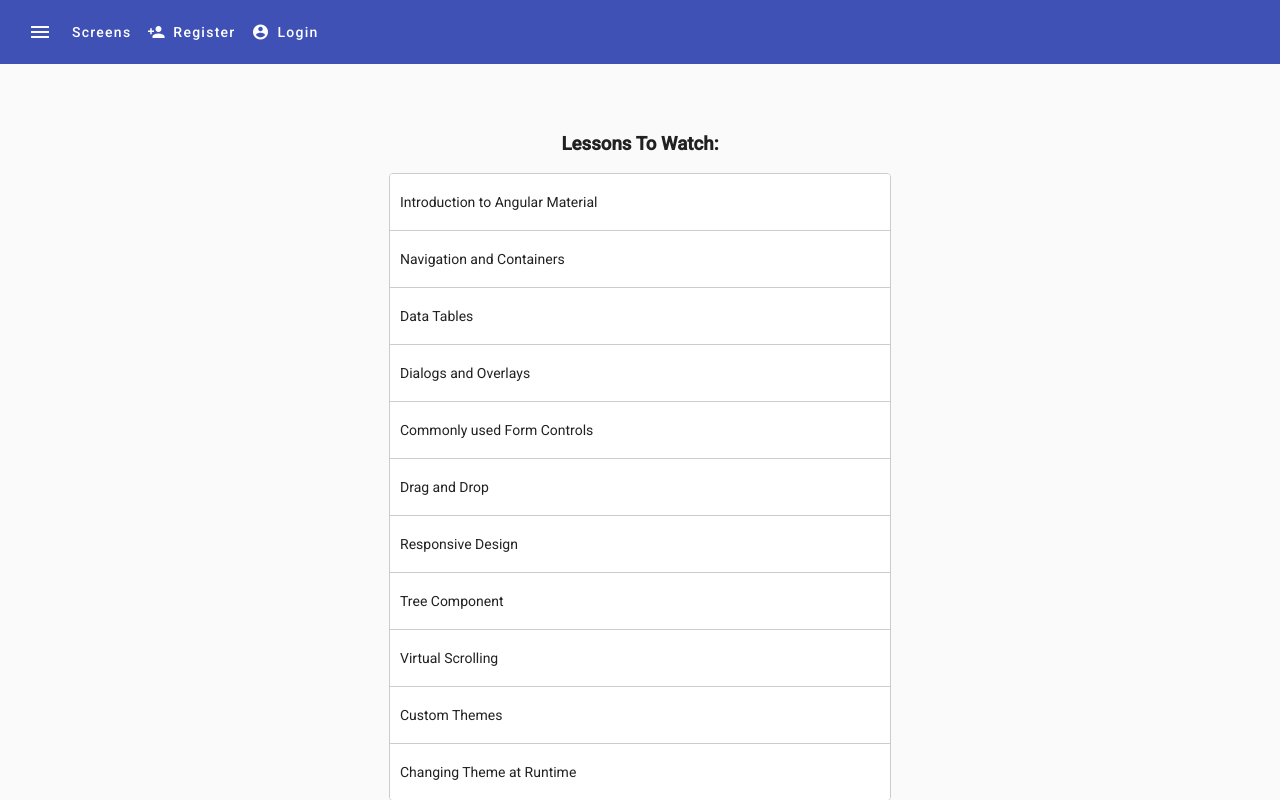
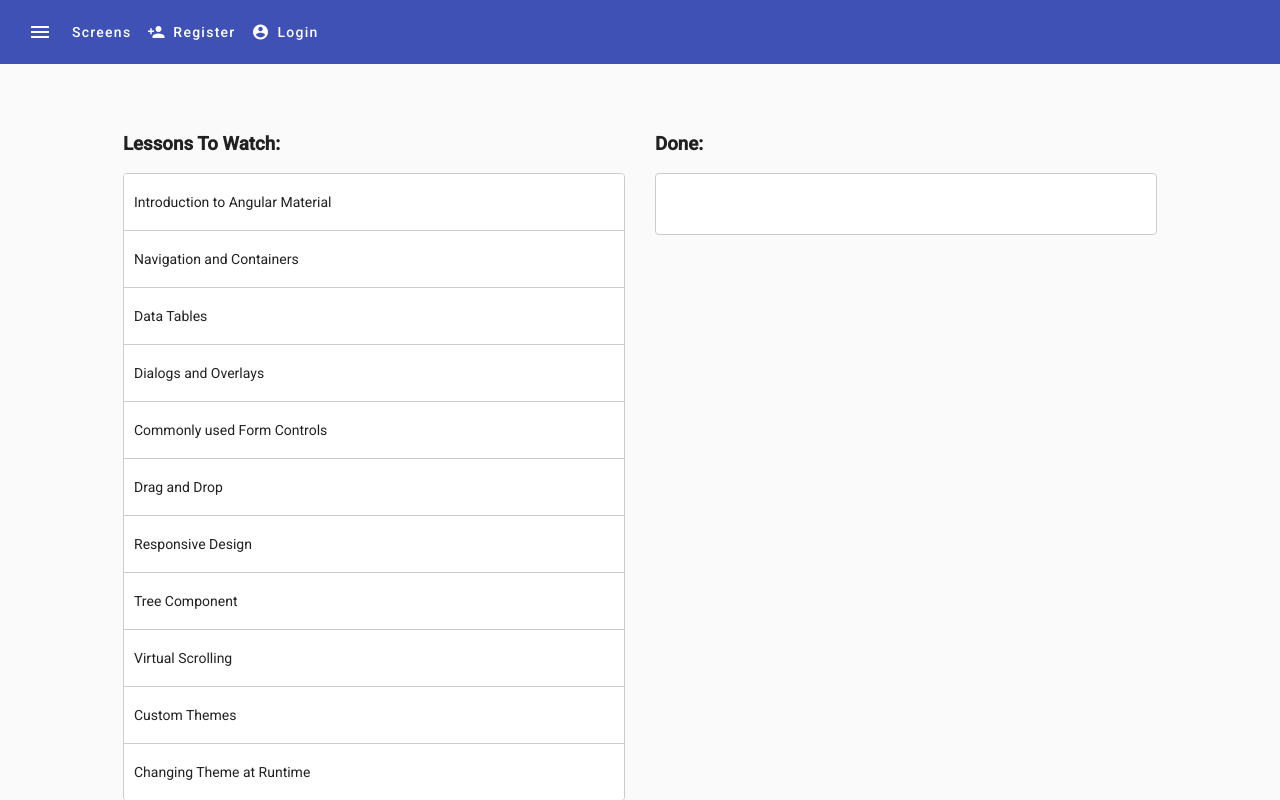
Before and after one commit to GongVictorFeng/course_register, an Angular app: page /drag-drop-example in a window 1280 px wide. Built offline with nearby package versions, Linux system fonts and the light colour scheme.

Commit message:
added the feature of multi list drag and drop

```diff
--- a/src/app/drag-drop/drag-drop.component.html
+++ b/src/app/drag-drop/drag-drop.component.html
@@ -1,13 +1,27 @@
-<div class="drag-drop-container">
+<div class="drag-drop-container" cdkDropListGroup>
+
     <div class="pending">
         <h3>Lessons To Watch:</h3>
+        <div cdkDropList class="lessons-list drag-drop-list"
+            (cdkDropListDropped)="dropMultiList($event)"
+            [cdkDropListData]="lessons">
+            <div class="lesson" *ngFor="let lesson of lessons" cdkDrag>
+                <div class="drop-placeholder" *cdkDragPlaceholder></div>
+                {{lesson.description}}
+            </div>
+        </div>
     </div>
 
-    <div cdkDropList class="lessons-list drag-drop-list"
-        (cdkDropListDropped)="drop($event)">
-        <div class="lesson" *ngFor="let lesson of lessons" cdkDrag>
-            <div class="drop-placeholder" *cdkDragPlaceholder></div>
-            {{lesson.description}}
+    <div class="done">
+        <h3>Done:</h3>
+
+        <div cdkDropList class="lessons-list drag-drop-list"
+            (cdkDropListDropped)="dropMultiList($event)"
+            [cdkDropListData]="done">
+            <div class="lesson" *ngFor="let lesson of done" cdkDrag>
+                <div class="drop-placeholder" *cdkDragPlaceholder></div>
+                {{lesson.description}}
+            </div>
         </div>
     </div>
 </div>
--- a/src/app/drag-drop/drag-drop.component.scss
+++ b/src/app/drag-drop/drag-drop.component.scss
@@ -6,8 +6,7 @@
     font-family: "Roboto";
     display: flex;
     margin-top: 50px;
-    flex-direction: column;
-    align-items: center;
+    justify-content: center;
 }
 
 .lessons-list {
@@ -33,4 +32,8 @@
     cursor: move;
     background: white;
     font-size: 14px;
-  }
+}
+
+.done {
+    margin-left: 30px;
+}
--- a/src/app/drag-drop/drag-drop.component.ts
+++ b/src/app/drag-drop/drag-drop.component.ts
@@ -1,6 +1,6 @@
 import { CommonModule } from '@angular/common';
 import { Component } from '@angular/core';
-import { CdkDragDrop, DragDropModule, moveItemInArray } from '@angular/cdk/drag-drop';
+import { CdkDragDrop, DragDropModule, moveItemInArray, transferArrayItem } from '@angular/cdk/drag-drop';
 import { Lesson } from '../model/lesson';
 
 @Component({
@@ -14,7 +14,7 @@
 })
 export class DragDropComponent {
 
-  lessons = [
+  lessons: Lesson[] = [
     {
       id: 120,
       'description': 'Introduction to Angular Material',
@@ -93,12 +93,27 @@
       courseId: 11
     }
   ];
+  done: Lesson[] =[];
+
+  dropMultiList(event: CdkDragDrop<Lesson[]>) {
+
+    if (event.previousContainer == event.container) {
+      moveItemInArray(this.lessons, event.previousIndex, event.currentIndex);
+      return;
+    }
+
+    transferArrayItem(
+      event.previousContainer.data,
+      event.container.data,
+      event.previousIndex,
+      event.currentIndex
+    )
+  }
 
   drop(event: CdkDragDrop<Lesson>) {
     console.log("previous index:" + event.previousIndex)
     console.log("current index:" + event.currentIndex)
 
-    moveItemInArray(this.lessons, event.previousIndex, event.currentIndex)
   }
 
 }
```
